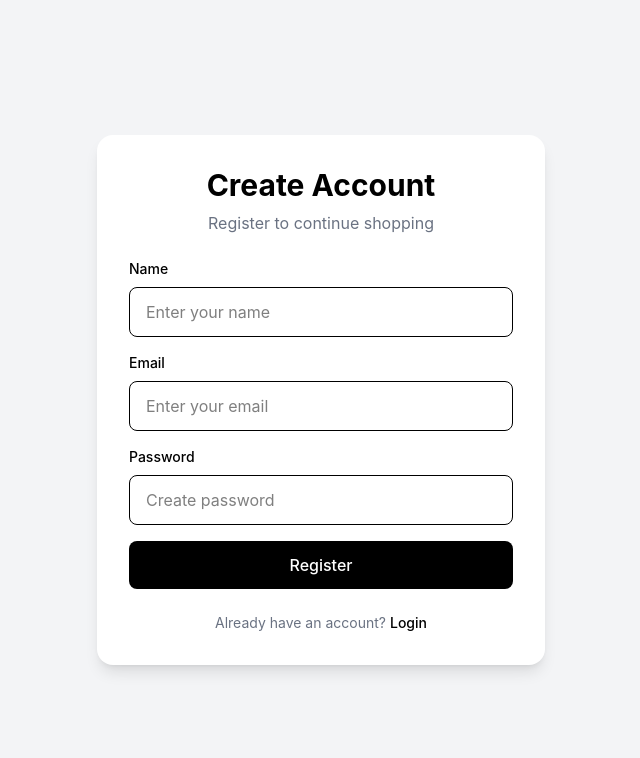
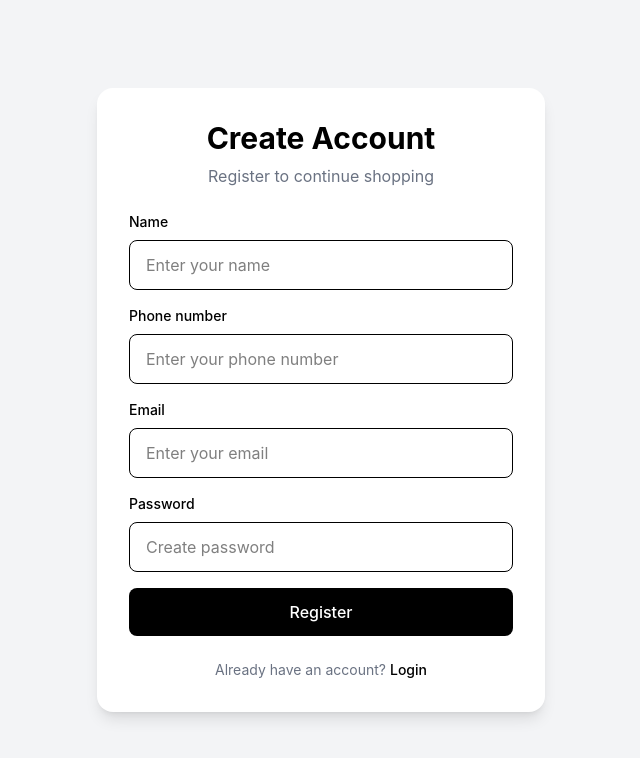
Before and after one commit to fayiztv/e-commerce, a React (Vite) app in the folder client/: page /register in a window 1280 px wide. Shown: the top 758 px of the page, without its empty margins (319-959 px from the left). Built offline with nearby package versions, Linux system fonts and the light colour scheme; no server answers.

Commit message:
user register form updated

```diff
--- a/client/src/pages/user/Register.jsx
+++ b/client/src/pages/user/Register.jsx
@@ -5,6 +5,7 @@ import { useState } from "react";
 export default function RegisterPage() {
   const [name, setName] = useState("");
   const [email, setEmail] = useState("");
+  const [phone, setPhone] = useState("");
   const [password, setPassword] = useState("");
   const [message, setMessage] = useState("");
   const { loading, register, user } = useAuth();
@@ -16,7 +17,7 @@ export default function RegisterPage() {
 
   const handleSubmit = async (e) => {
     e.preventDefault();
-    const res = await register({ name, email, password });
+    const res = await register({ name, email, password, phone });
     if (res.success) {
       navigate("/");
     } else {
@@ -44,6 +45,20 @@ export default function RegisterPage() {
               className="w-full rounded-lg border px-4 py-3 outline-none focus:border-black"
               required
               onChange={(e) => setName(e.target.value)}
+            />
+          </div>
+
+          <div>
+            <label className="mb-2 block text-sm font-medium">Phone number</label>
+
+            <input
+              type="text"
+              value={phone}
+              maxLength={10}
+              placeholder="Enter your phone number"
+              className="w-full rounded-lg border px-4 py-3 outline-none focus:border-black"
+              required
+              onChange={(e) => setPhone(e.target.value)}
             />
           </div>
 
```
